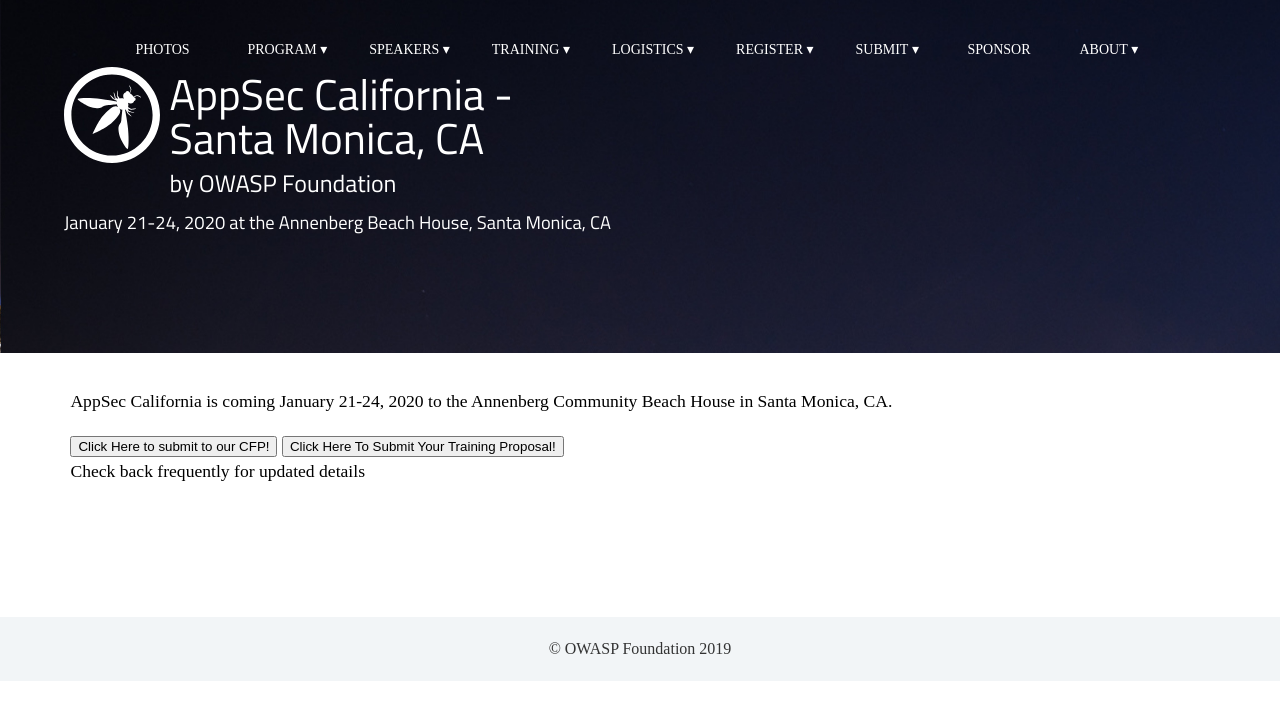
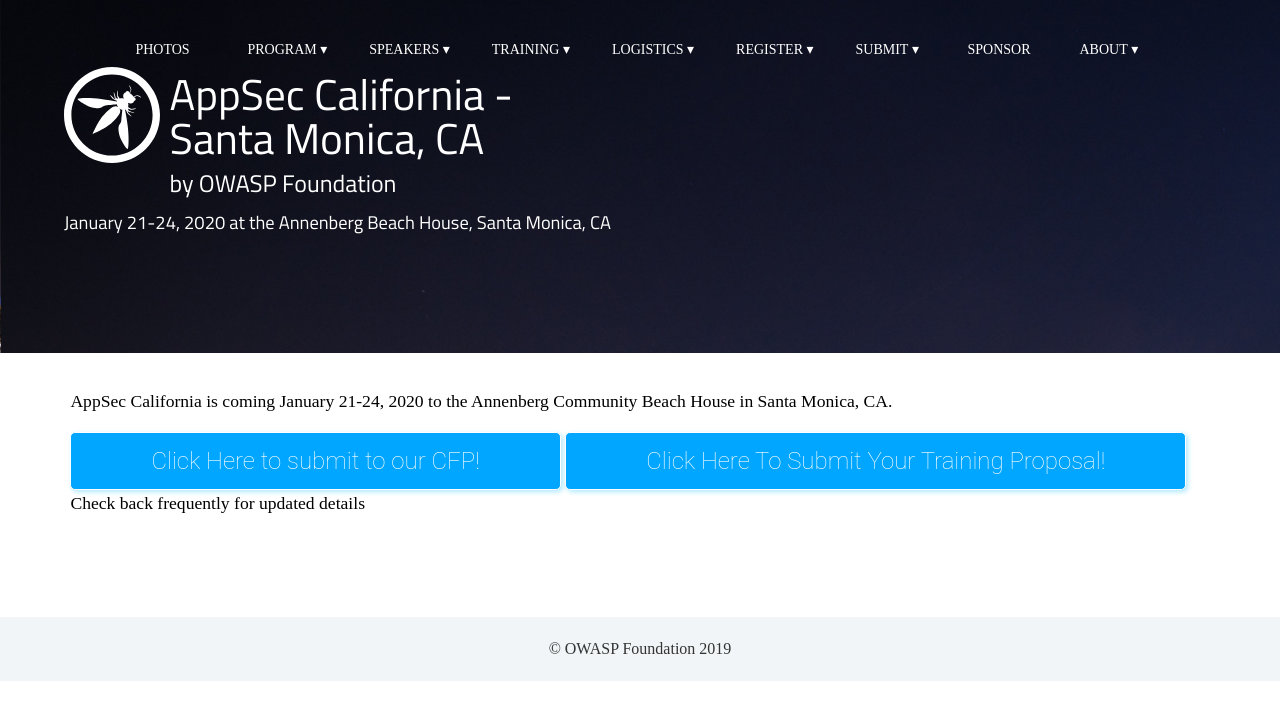
Before and after one commit to OWASP/2020-appseccalifornia, a Jekyll site: the page built from index.html, in a window 1280 px wide. Shown: the top 720 px of the page. Built offline with Jekyll 4.4.1, drawn with Linux system fonts in a browser that asks for light colours; some web fonts are replaced.

Commit message:
fixed button onclick

```diff
--- a/assets/css/style.scss
+++ b/assets/css/style.scss
@@ -47,3 +47,26 @@
 	font-size: 2em;
 	margin-bottom: 0.5em;
 }
+
+.button {
+  border-radius: 5px;
+  font-size: 20px;
+  padding: 14px 80px;
+  cursor: pointer;
+  color: #fff;
+  background-color: #00A6FF;
+  font-size: 1.5rem;
+  font-family: 'Roboto';
+  font-weight: 100;
+  border: 1px solid #fff;
+  box-shadow: 2px 2px 5px #AFE9FF;
+  transition-duration: 0.5s;
+  -webkit-transition-duration: 0.5s;
+  -moz-transition-duration: 0.5s;
+}
+
+.button:hover {
+  color: #006398;
+  border: 1px solid #006398;
+  box-shadow: 2px 2px 20px #AFE9FF;
+}
--- a/index.html
+++ b/index.html
@@ -10,10 +10,10 @@
 <section class="punch">
 	<p>AppSec California is coming January 21-24, 2020 to the Annenberg Community Beach House in Santa Monica, CA. </p>
 
-	<button name="cfpBUton" class="button" onclick="https://owasp.submittable.com/submit/147365/appsec-callifornia-2020-call-for-presentations">Click Here to submit to our CFP!</button>
+	<button name="cfpBUton" class="button" onclick="window.location.href='https://owasp.submittable.com/submit/147365/appsec-callifornia-2020-call-for-presentations';">Click Here to submit to our CFP!</button>
 
-	<button name="cftButton" class="button" onclick="https://owasp.submittable.com/submit/147366/appsec-callifornia-2020-call-for-trainers">Click Here To Submit Your Training Proposal!</button>
-
+	<button name="cftButton" class="button" onclick="window.location.href='https://owasp.submittable.com/submit/147366/appsec-callifornia-2020-call-for-trainers';">Click Here To Submit Your Training Proposal!</button>
+<br>
 	<p>Check back frequently for updated details</p>
 
 
```
